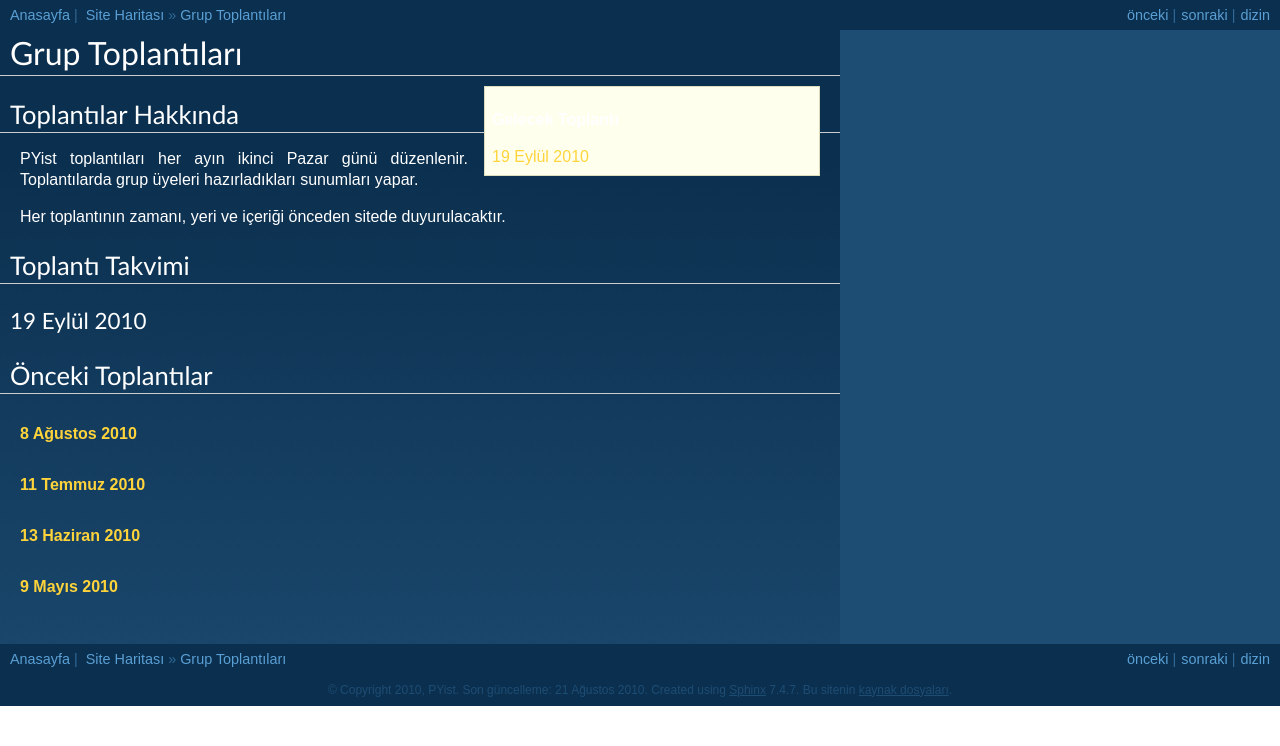
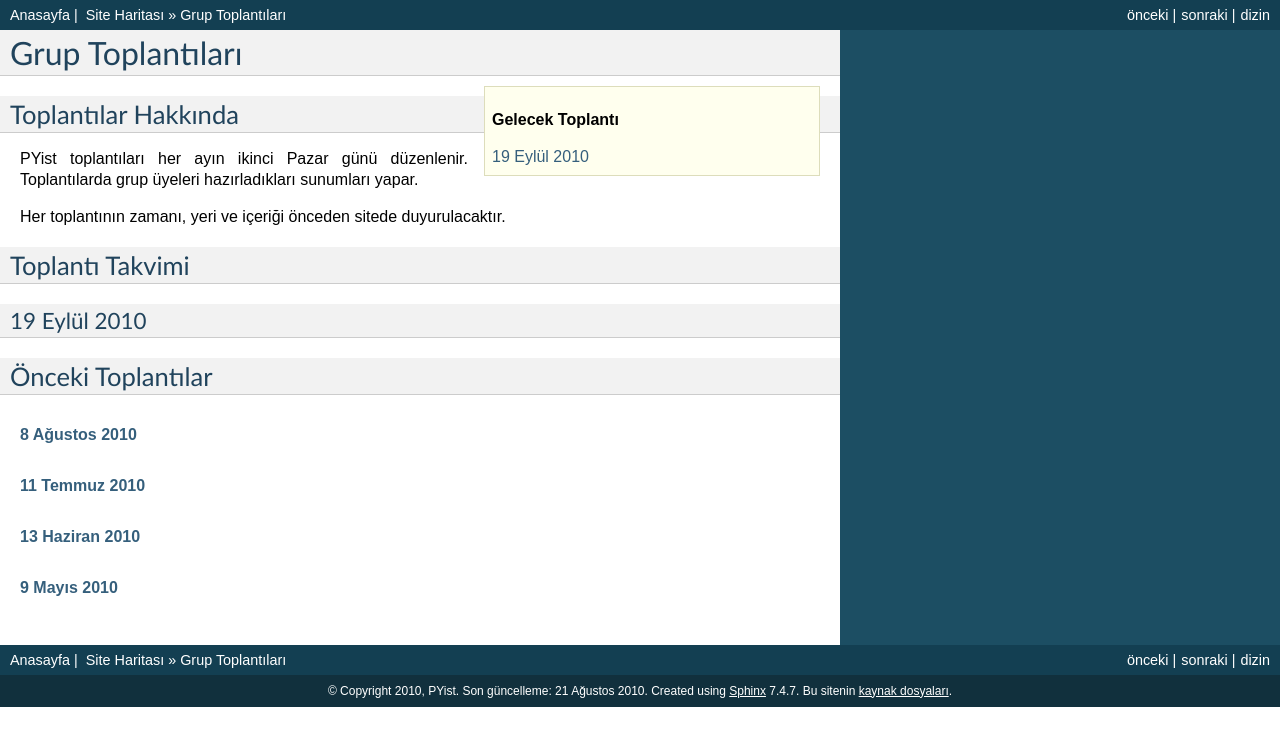
Before and after one commit to mengu/pyist.net, a Sphinx documentation site: the page built from source/meetings.rst, in a window 1280 px wide. Shown: the top 746 px of the page. Built offline with Sphinx 7.4.7, drawn with Linux system fonts in a browser that asks for light colours; formulas are drawn with MathJax 3.

```diff
--- a/source/_static/pyist.css
+++ b/source/_static/pyist.css
@@ -2,21 +2,5 @@
 
 
 div.body {
-    background-attachment: fixed;
-    background-image: url("background.jpeg");
-    background-repeat: repeat-x;
     min-height: 520px;
 }
-
-div.body h3,
-div.body h4,
-div.body h5,
-div.body h6 {
-    border-bottom: none;
-}
-
-div.note,
-div.sidebar {
-    background-color: #0b2f4e;
-    border-color: #1e4d74;
-}
--- a/source/conf.py
+++ b/source/conf.py
@@ -104,24 +104,6 @@ html_theme = 'default'
 html_theme_options = {
     'nosidebar': True,
     'rightsidebar': True,
-    'bgcolor': '#1e4d74',
-    'textcolor': '#ffffff',
-    'linkcolor': '#ffd43b',
-
-    'headbgcolor': 'transparent',
-    'headtextcolor': '#ffffff',
-    'headlinkcolor': '#ffd43b',
-
-    'sidebarbgcolor': '#1e4d74',
-    'sidebartextcolor': '#ffffff',
-    'sidebarlinkcolor': '#ffd43b',
-
-    'relbarbgcolor': '#0b2f4e',
-    'relbartextcolor': '#306998',
-    'relbarlinkcolor': '#5a9fd4',
-
-    'footerbgcolor': '#0b2f4e',
-    'footertextcolor': '#1e4d74',
 }
 
 # Add any paths that contain custom themes here, relative to this directory.
```
Also changed, not shown: source/_static/logo.png, source/_static/logo_small.png.
